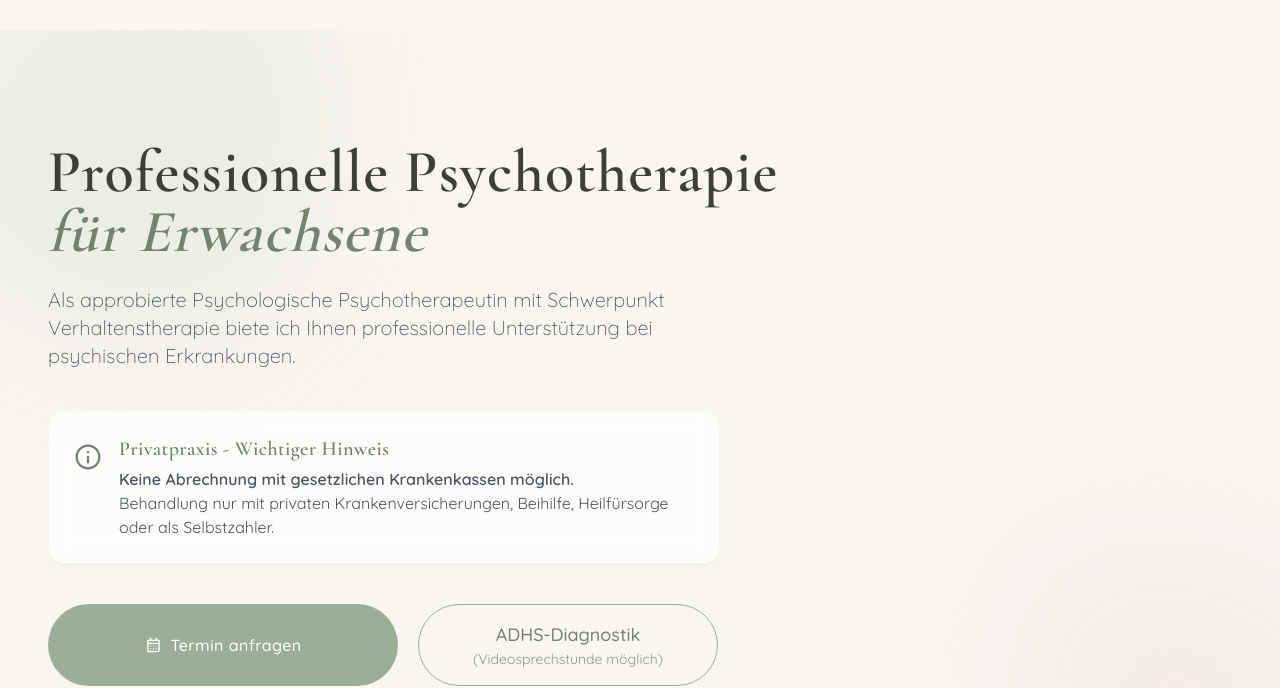
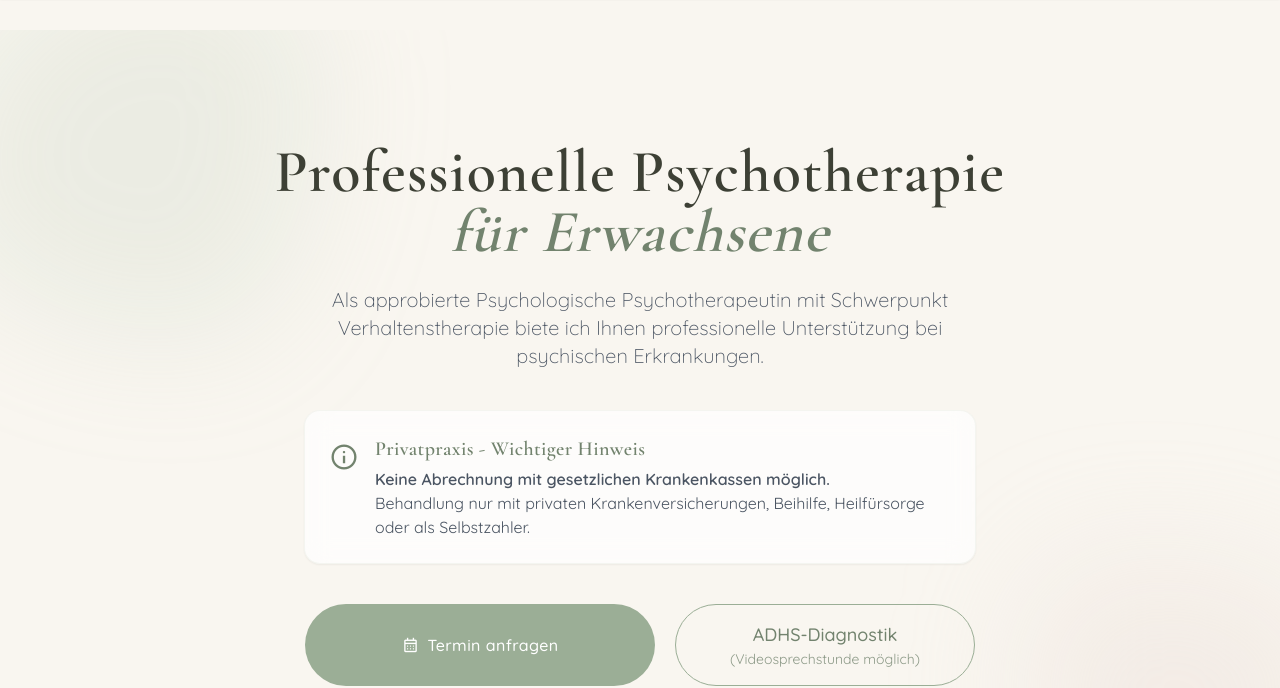
Before and after one commit to Mtothexmax/psychotherapie-praxis, a website: page docs/index.html in a window 1280 px wide. Shown: the part 138-826 px from the top of the page. Drawn offline with nearby package versions, Linux system fonts and the light colour scheme.

Commit message:
fixed centering

```diff
--- a/docs/index.html
+++ b/docs/index.html
@@ -195,17 +195,17 @@
         <div class="absolute top-[-10%] left-[-5%] w-96 h-96 bg-sage-light/20 dark:bg-sage/10 rounded-organic-1 blur-3xl z-0"></div>
         <div class="absolute bottom-[-10%] right-[-5%] w-80 h-80 bg-boho-blush/30 dark:bg-sage-dark/10 rounded-organic-2 blur-3xl z-0"></div>
         <div class="w-full px-4 md:px-10 lg:px-12 relative z-10">
-            <div class="max-w-4xl text-center md:text-left">
+            <div class="max-w-4xl mx-auto text-center">
                 <div class="mb-10">
                     <h2 class="text-4xl md:text-6xl font-serif font-semibold mb-6 leading-tight text-text-dark dark:text-cream">
                         Professionelle Psychotherapie<br />
                         <span class="text-sage-dark dark:text-boho-blush italic">für Erwachsene</span>
                     </h2>
-                    <p class="text-lg md:text-xl text-gray-600 dark:text-cream/70 mb-8 leading-relaxed max-w-2xl mx-auto md:mx-0 font-light">
+                    <p class="text-lg md:text-xl text-gray-600 dark:text-cream/70 mb-8 leading-relaxed max-w-2xl mx-auto font-light">
                         Als approbierte Psychologische Psychotherapeutin mit Schwerpunkt Verhaltenstherapie biete ich Ihnen professionelle Unterstützung bei psychischen Erkrankungen.
                     </p>
                 </div>
-                <div class="bg-white/70 dark:bg-text-dark/50 backdrop-blur-md rounded-2xl p-6 shadow-sm border border-sage/10 dark:border-boho-blush/20 mb-10 max-w-2xl mx-auto md:mx-0">
+                <div class="bg-white/70 dark:bg-text-dark/50 backdrop-blur-md rounded-2xl p-6 shadow-sm border border-sage/10 dark:border-boho-blush/20 mb-10 max-w-2xl mx-auto">
                     <div class="flex items-start">
                         <div class="flex-shrink-0 mt-1">
                             <span class="material-symbols-outlined text-sage-dark dark:text-boho-blush text-3xl">info</span>
@@ -219,7 +219,7 @@
                         </div>
                     </div>
                 </div>
-                <div class="flex flex-col sm:flex-row gap-5 justify-center md:justify-start">
+                <div class="flex flex-col sm:flex-row gap-5 justify-center">
                     <a class="btn-primary bg-sage hover:bg-sage-dark text-white font-medium py-3.5 px-12 rounded-full inline-flex items-center justify-center tracking-wide min-w-[350px]" href="#kontakt">
                         <span class="material-symbols-outlined mr-2 text-lg">calendar_month</span>
                         Termin anfragen
```
Also changed, not shown: docs/style.css.
